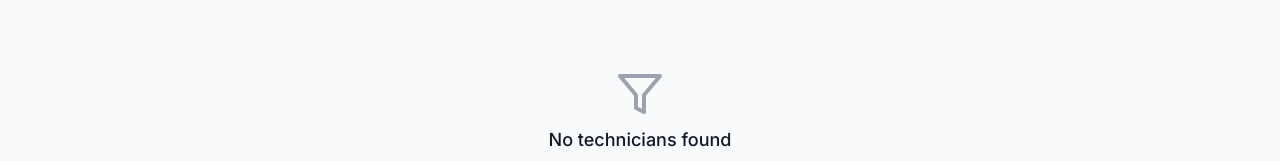
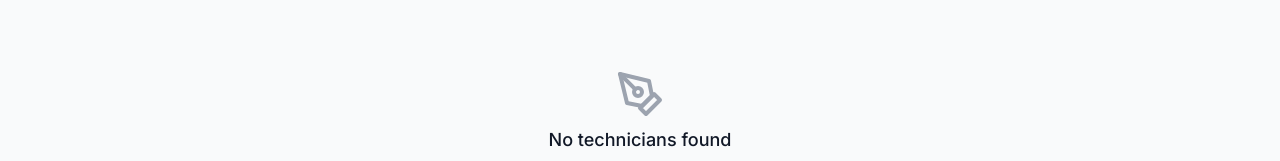
Before and after one commit to MiDeNiMeD/Shoofli, a React (Vite) app: page /technicians in a window 1280 px wide. Shown: the part 300-461 px from the top of the page. Built offline with nearby package versions, Linux system fonts and the light colour scheme.

Commit message:
Fix Technicians page

```diff
--- a/src/components/common/TechnicianCard.tsx
+++ b/src/components/common/TechnicianCard.tsx
@@ -1,7 +1,7 @@
 import React from 'react';
 import { Link } from 'react-router-dom';
 import { Technician } from '../../models/types';
-import { Star, MapPin } from 'lucide-react';
+import { Star, MapPin, PenTool, MessageSquare } from 'lucide-react';
 
 interface TechnicianCardProps {
   technician: Technician;
@@ -57,12 +57,14 @@ const TechnicianCard: React.FC<TechnicianCardProps> = ({ technician }) => {
             to={`/technicians/${id}`}
             className="inline-flex items-center px-4 py-2 border border-transparent text-sm font-medium rounded-md text-white bg-primary-500 hover:bg-primary-600 focus:outline-none focus:ring-2 focus:ring-offset-2 focus:ring-primary-500"
           >
+            <PenTool className="h-5 w-5 mr-2" />
             View Profile
           </Link>
           <Link
             to={`/messages/new/${id}`}
             className="inline-flex items-center px-4 py-2 border border-primary-500 text-sm font-medium rounded-md text-primary-500 bg-white hover:bg-primary-50 focus:outline-none focus:ring-2 focus:ring-offset-2 focus:ring-primary-500"
           >
+            <MessageSquare className="h-5 w-5 mr-2" />
             Contact
           </Link>
         </div>
--- a/src/pages/Technicians.tsx
+++ b/src/pages/Technicians.tsx
@@ -2,7 +2,7 @@ import React, { useState, useEffect } from 'react';
 import { Technician } from '../models/types';
 import TechnicianCard from '../components/common/TechnicianCard';
 import { retrieveData, STORAGE_KEYS } from '../services/storageService';
-import { Search, Filter } from 'lucide-react';
+import { Search, Filter, PenTool } from 'lucide-react';
 
 const Technicians: React.FC = () => {
   const [technicians, setTechnicians] = useState<Technician[]>([]);
@@ -84,7 +84,7 @@ const Technicians: React.FC = () => {
 
           {filteredTechnicians.length === 0 && (
             <div className="col-span-full text-center py-12">
-              <Filter className="mx-auto h-12 w-12 text-gray-400" />
+              <PenTool className="mx-auto h-12 w-12 text-gray-400" />
               <h3 className="mt-2 text-lg font-medium text-gray-900">No technicians found</h3>
               <p className="mt-1 text-gray-500">
                 Try adjusting your search criteria or filters
```
